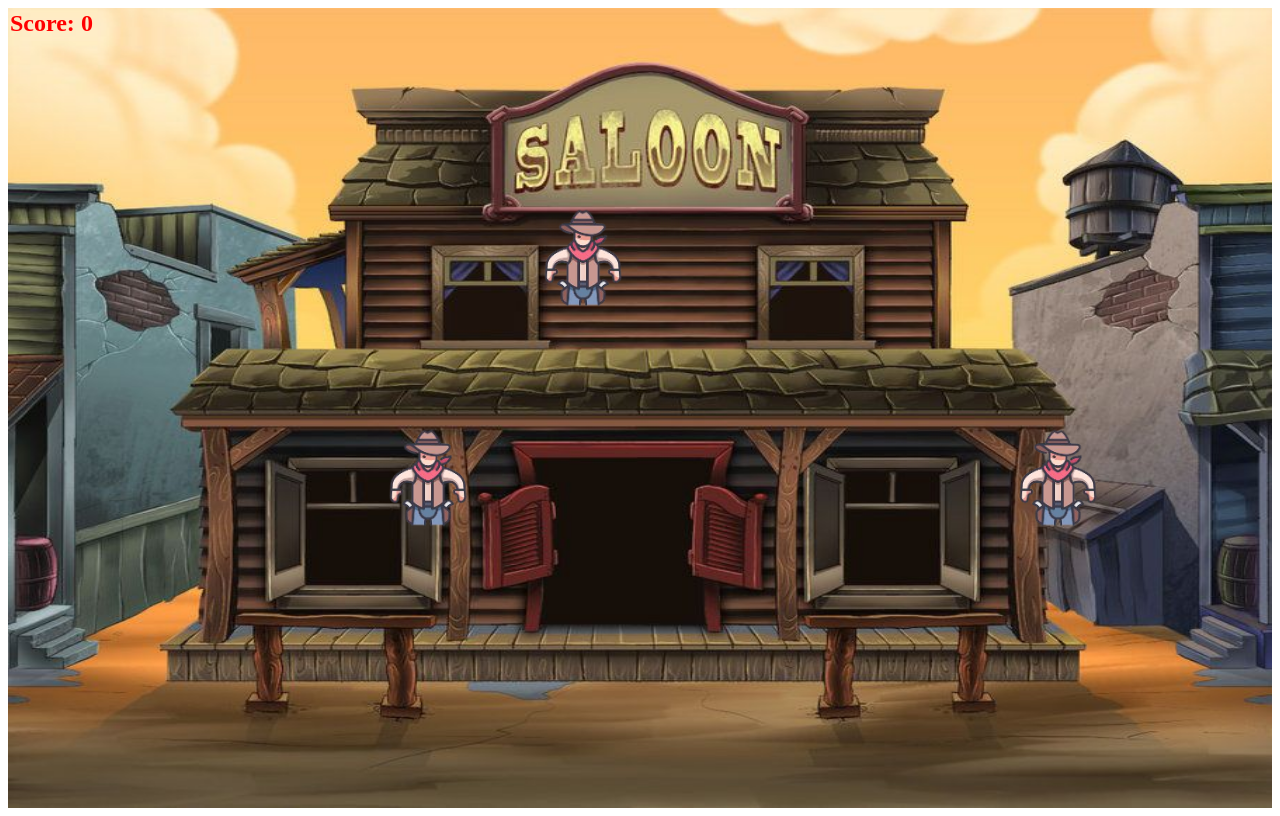
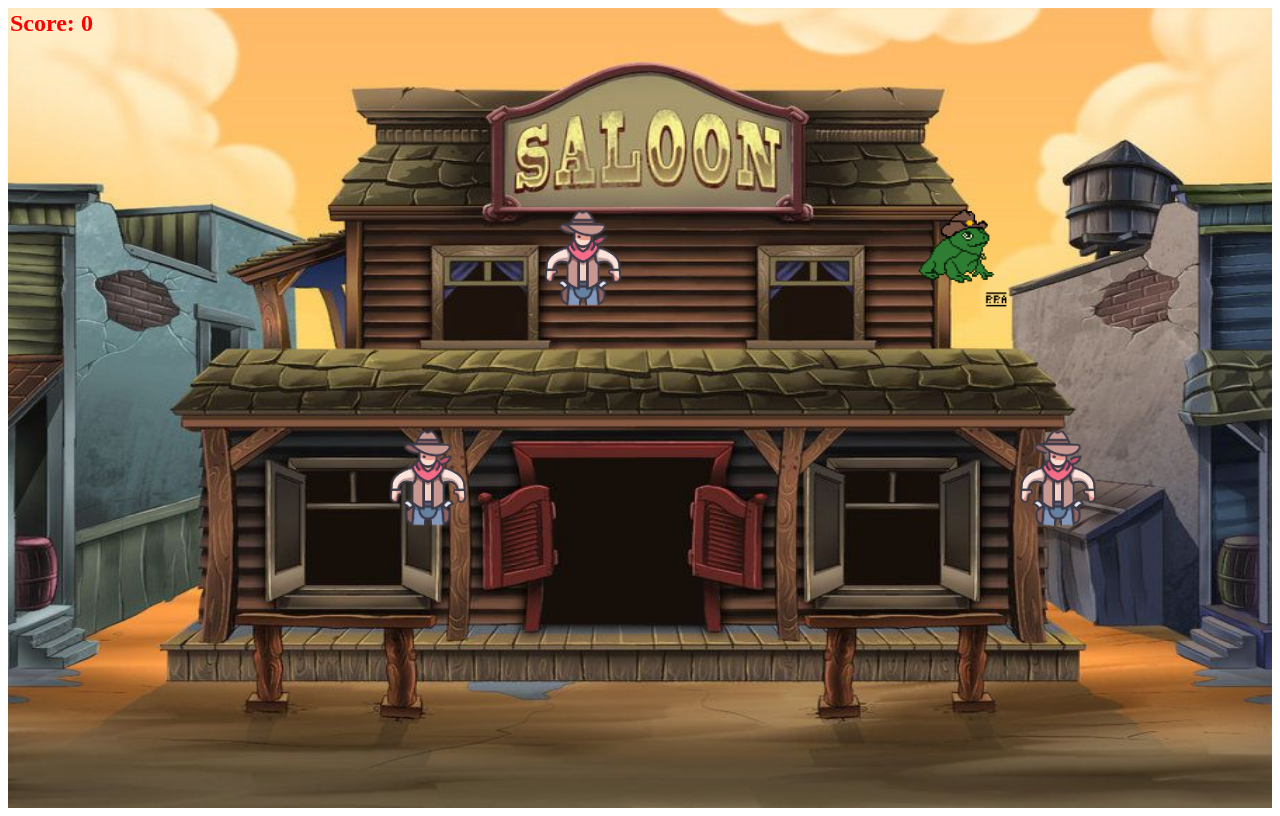
Before and after one commit to anguzz/spookathon, a SvelteKit app: page / in a window 1280 px wide. Built offline with nearby package versions, Linux system fonts and the light colour scheme.

Commit message:
add frog object and counter

```diff
--- a/src/routes/+page.svelte
+++ b/src/routes/+page.svelte
@@ -1,5 +1,6 @@
 <script>
     import Cowboy from './Cowboy.svelte';
+    import Frog from './Frog.svelte';
     import { onMount } from 'svelte';
 
     let spawnPoints = [
@@ -11,34 +12,56 @@
     ];
 
     let cowboys = [];
+    let frogs = [];
     let score = 0;
 
-    function isTooClose(newSpawnPoint, existingCowboys) {
-      const minDistance = 10; // Minimum distance between cowboys
-      for (const cowboy of existingCowboys) {
-        const distance = Math.sqrt(Math.pow(newSpawnPoint.left - cowboy.left, 2) + Math.pow(newSpawnPoint.top - cowboy.top, 2));
+    function isTooClose(newSpawnPoint, existingEntities) {
+      const minDistance = 150; // Minimum distance between entities
+      for (const entity of existingEntities) {
+        const distance = Math.sqrt(Math.pow(newSpawnPoint.left - entity.left, 2) + Math.pow(newSpawnPoint.top - entity.top, 2));
         if (distance < minDistance) {
-          return true; // The new spawn point is too close to an existing cowboy
+          return true; // The new spawn point is too close to an existing entity
         }
       }
-      return false; // The new spawn point is not too close to any existing cowboy
+      return false; // The new spawn point is not too close to any existing entity
     }
 
     function spawnCowboy() {
       const randomSpawnPoint = spawnPoints[Math.floor(Math.random() * spawnPoints.length)];
-      if (!isTooClose(randomSpawnPoint, cowboys)) {
-        const cowboy = { id: Date.now(), left: randomSpawnPoint.left, top: randomSpawnPoint.top };
-        cowboys = [...cowboys, cowboy];
+      if (!isTooClose(randomSpawnPoint, [...frogs, ...cowboys])) {
+        cowboys = [...cowboys, { id: Date.now(), left: randomSpawnPoint.left, top: randomSpawnPoint.top }];
+      }
+    }
+
+    function spawnFrog() {
+      const frogNames = ['Hoppy', 'Ribbit', 'Croaky', 'Jumpy', 'Lily']; // Frog names
+      const randomSpawnPoint = spawnPoints[Math.floor(Math.random() * spawnPoints.length)];
+      const newFrog = {
+        id: Date.now(),
+        name: frogNames[Math.floor(Math.random() * frogNames.length)], // Random frog name
+        left: randomSpawnPoint.left,
+        top: randomSpawnPoint.top
+      };
+
+      if (!isTooClose(randomSpawnPoint, [...frogs, ...cowboys])) {
+        frogs = [...frogs, newFrog];
       }
     }
 
     function handleCowboyClick(clickedId) {
-      cowboys = cowboys.filter(cowboy => cowboy.id !== clickedId); // Remove the clicked cowboy
+      cowboys = cowboys.filter(cowboy => cowboy.id !== clickedId);
       score++;
     }
 
+    function handleFrogClick(clickedId) {
+  frogs = frogs.filter(frog => frog.id !== clickedId);
+  score--; // Decrement the score when a frog is clicked
+}
+
+
     onMount(() => {
       setInterval(spawnCowboy, 2000);
+      setInterval(spawnFrog, 3000);
     });
   </script>
 
@@ -46,6 +69,9 @@
     <div class="score">Score: {score}</div>
     {#each cowboys as { id, left, top }, index}
       <Cowboy {id} {left} {top} onCowboyClick={handleCowboyClick} />
+    {/each}
+    {#each frogs as { id, name, left, top }, index}
+      <Frog {id} {name} {left} {top} onFrogClick={handleFrogClick} />
     {/each}
   </div>
 
@@ -59,13 +85,16 @@
       font-weight: bold;
     }
 
-    .cowboy {
+    .cowboy, .frog {
       width: 100px;
       height: 100px;
       position: absolute;
-      background-image: url("/src/cowboy.jpg");
-      background-size: cover;
       cursor: pointer;
+    }
+
+    .frog img {
+      width: 100px;
+      height: auto;
     }
 
     #bg {
--- /dev/null
+++ b/src/routes/Frog.svelte
@@ -0,0 +1,23 @@
+<script>
+    export let id;
+    export let left;
+    export let top;
+    export let onFrogClick;
+
+    function handleClick() {
+      onFrogClick(id);
+    }
+  </script>
+
+  <div class="frog" style="left: {left}px; top: {top}px" on:click={handleClick}></div>
+
+  <style>
+    .frog {
+      width: 100px;
+      height: 100px;
+      position: absolute;
+      background-image: url("/src/frog.jpg"); /* Replace with the path to your bartender image */
+      background-size: cover;
+      cursor: pointer;
+    }
+  </style>
```
Also changed, not shown: src/frog.jpg (added).
